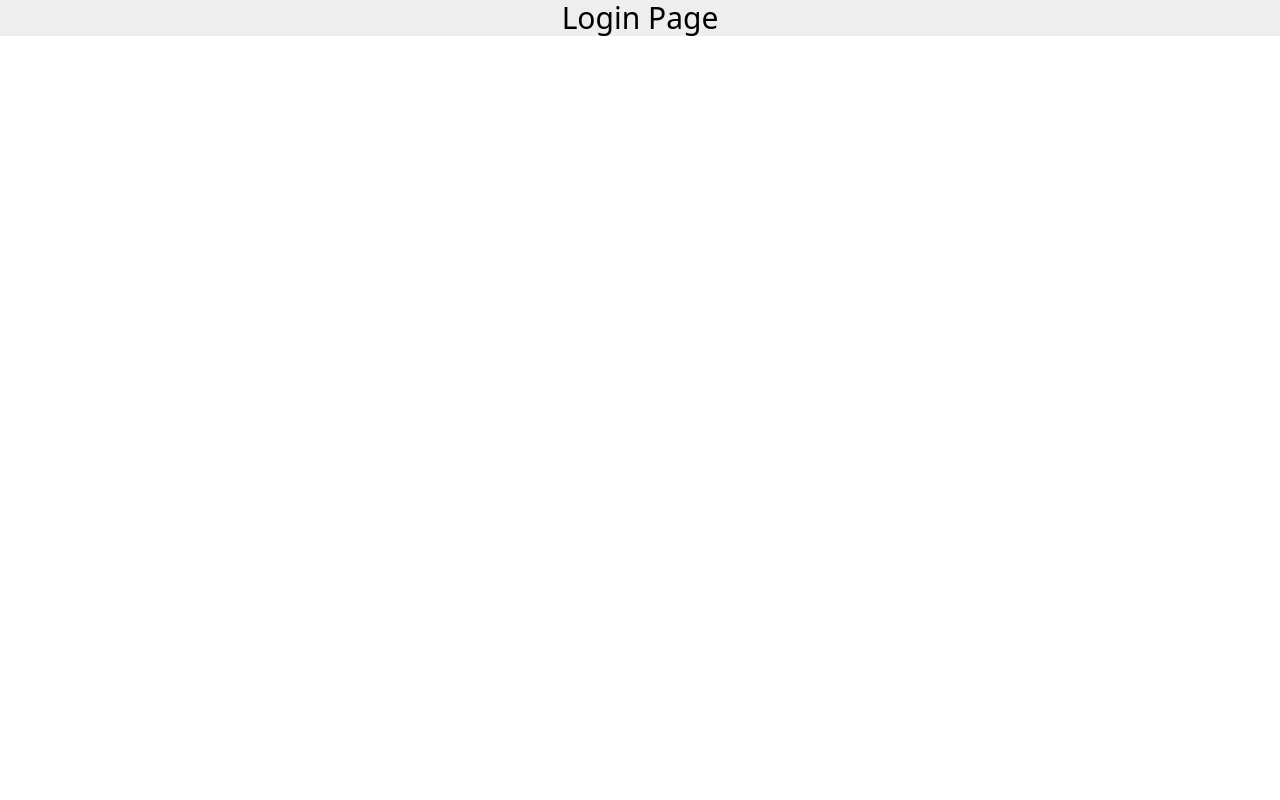
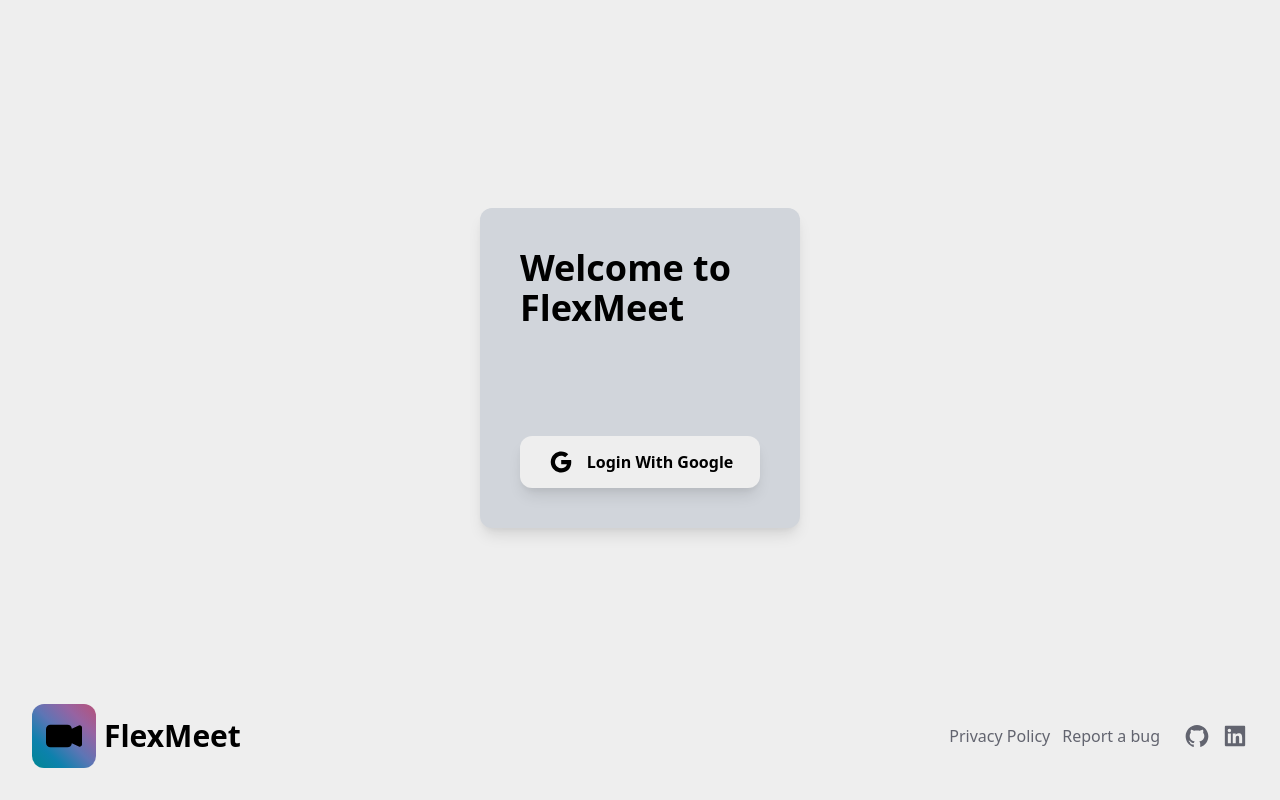
Before and after one commit to namansukhwani/FlexMeet, a Next.js app: page / in a window 1280 px wide. Before the commit this address had no page. Built offline with nearby package versions, Linux system fonts and the light colour scheme.

Commit message:
login screen

```diff
--- a/components/Layout.js
+++ b/components/Layout.js
@@ -5,7 +5,7 @@
     const { theme, setTheme } = useTheme()
 
     return (
-        <div className="dark:bg-appColor-dark bg-appColor-light flex font-sans" >
+        <div className="dark:bg-appColor-dark bg-appColor-light flex h-screen w-screen font-sans" >
             <Head>
                 <title>FlexMeet</title>
                 <link rel="apple-touch-icon" sizes="180x180" href="/apple-touch-icon.png" />
--- a/pages/index.js
+++ b/pages/index.js
@@ -1,19 +1,40 @@
 import { useEffect } from 'react';
 import { useRouter } from 'next/router';
-
+import { BsCameraVideoFill } from 'react-icons/bs';
+import { AiFillGithub, AiFillLinkedin, AiOutlineGoogle } from 'react-icons/ai'
 export default function Login() {
 
   const router = useRouter();
 
   useEffect(() => {
-    router.push('/me', undefined, { shallow: true })
+    // router.push('/me', undefined, { shallow: true })
 
   }, [])
 
   return (
     <>
-      <div className="flex justify-center container">
-        <h1 className="self-center text-3xl">Login Page</h1>
+      <div className="relative h-full w-full flex flex-grow justify-center align-middle">
+        <div className="w-4/5 h-2/5 lg:w-1/4 md:w-2/5 p-6 md:p-10 flex flex-col justify-between md:self-center -mt-16 dark:bg-appColor-appLight bg-gray-300 rounded-xl shadow-lg self-center">
+          <h1 className="font-bold text-4xl ">Welcome to FlexMeet</h1>
+          <button onClick={() => router.push('/me', undefined, { shallow: true })} type="button" className="flex p-3 bg-appColor-light dark:bg-appColor-appExtraLight rounded-xl justify-items-center justify-center align-middle flex-row outline-none focus:outline-none shadow-lg">
+            <AiOutlineGoogle size={28} className="self-center" />
+            <h1 className="font-bold text-base self-center ml-3"> Login With Google</h1>
+          </button>
+        </div>
+        <div className="absolute bottom-0 left-0 right-0 flex p-8 flex-col md:flex-row justify-center md:justify-between align-middle">
+          <div className="flex flex-row self-center">
+            <div className="w-14 h-14 md:w-16 md:h-16 flex align-middle justify-center rounded-xl" style={{ backgroundImage: 'linear-gradient(to right top, #008793, #0d81ad, #5d75b5, #9663a2, #b75279)' }}>
+              <BsCameraVideoFill className=" self-center text-4xl md:text-4xl" />
+            </div>
+            <h1 className="font-bold text-3xl md:4xl ml-2 self-center">FlexMeet</h1>
+          </div>
+          <div className="flex flex-row justify-items-center mt-2 -mb-4 md:mt-0 md:-mb-0 justify-center self-center">
+            <a type="button" className=" self-center text-xs md:text-base text-appColor-caption outline-none focus:outline-none mr-3">Privacy Policy</a>
+            <a href="https://github.com/namansukhwani/FlexMeet/issues" type="button" className=" self-center text-xs md:text-base text-appColor-caption outline-none focus:outline-none mr-6">Report a bug</a>
+            <a href="https://github.com/namansukhwani/FlexMeet" type="button" className=" self-center  text-appColor-caption outline-none focus:outline-none mr-3"><AiFillGithub size={26} /></a>
+            <a href="https://www.linkedin.com/in/naman-sukhwani-478939147/" type="button" className=" self-center text-appColor-caption outline-none focus:outline-none"><AiFillLinkedin size={26} /></a>
+          </div>
+        </div>
       </div>
     </ >
   )
--- a/pages/me/index.js
+++ b/pages/me/index.js
@@ -27,7 +27,7 @@
             <div className="relative flex  flex-col overflow-y-scroll h-full md:overflow-y-hidden md:flex-row scrollbar-none">
                 <div className="md:border-r lg:border-r border-gray-300 dark:border-gray-800 px-6 py-3 md:w-2/4 lg:w-2/5 lg:py-10 lg:px-12 md:py-10 md:px-12">
                     <div className="grid grid-flow-row w-full grid-cols-2 gap-3 md:gap-6">
-                        <div className=" flex flex-col justify-between max-h-48 bg-appColor-newCardDark dark:bg-appColor-newCard rounded-xl shadow-lg p-3 md:p-5">
+                        <div className=" flex flex-col justify-between max-h-48 bg-appColor-newCardDark dark:bg-appColor-newCard rounded-xl shadow-lg p-3 md:p-5 transform transition duration-200 ease-in-out md:hover:scale-105">
                             <div className="w-10 h-10 md:w-14 md:h-14 flex align-middle justify-center rounded-xl bg-appColor-newCardLight">
                                 <RiVideoAddFill size={26} className=" self-center" />
                             </div>
@@ -36,7 +36,7 @@
                                 <p className="font-extralight text-xs">set up new meeting</p>
                             </div>
                         </div>
-                        <div className=" flex flex-col justify-between max-h-48 w-auto self-stretch  bg-appColor-otherCardDark dark:bg-appColor-otherCard rounded-xl shadow-lg p-3 md:p-5">
+                        <div className=" flex flex-col justify-between max-h-48 w-auto self-stretch  bg-appColor-otherCardDark dark:bg-appColor-otherCard rounded-xl shadow-lg p-3 md:p-5 transform transition duration-200 ease-in-out md:hover:scale-105">
                             <div className="w-10 h-10 md:w-14 md:h-14 flex align-middle justify-center rounded-xl bg-appColor-otherCardLight">
                                 <BsFillPlusSquareFill size={20} className=" self-center" />
                             </div>
@@ -45,7 +45,7 @@
                                 <p className="font-extralight text-xs">via invitation link</p>
                             </div>
                         </div>
-                        <div className=" flex flex-col justify-between max-h-48 w-auto self-stretch  bg-appColor-otherCardDark dark:bg-appColor-otherCard rounded-xl shadow-lg p-3 md:p-5">
+                        <div className=" flex flex-col justify-between max-h-48 w-auto self-stretch  bg-appColor-otherCardDark dark:bg-appColor-otherCard rounded-xl shadow-lg p-3 md:p-5 transform transition duration-200 ease-in-out md:hover:scale-105">
                             <div className="w-10 h-10 md:w-14 md:h-14 flex align-middle justify-center rounded-xl bg-appColor-otherCardLight">
                                 <SiGooglecalendar size={20} className=" self-center" />
                             </div>
@@ -54,7 +54,7 @@
                                 <p className="font-extralight text-xs">plan your meeting</p>
                             </div>
                         </div>
-                        <div className=" flex flex-col justify-between max-h-48 w-auto self-stretch  bg-appColor-otherCardDark dark:bg-appColor-otherCard rounded-xl shadow-lg p-3 md:p-5">
+                        <div className=" flex flex-col justify-between max-h-48 w-auto self-stretch  bg-appColor-otherCardDark dark:bg-appColor-otherCard rounded-xl shadow-lg p-3 md:p-5 transform transition duration-200 ease-in-out md:hover:scale-105">
                             <div className="w-10 h-10 md:w-14 md:h-14 flex align-middle justify-center rounded-xl bg-appColor-otherCardLight">
                                 <MdScreenShare size={20} className=" self-center" />
                             </div>
@@ -67,7 +67,7 @@
                 </div>
                 <div className="flex md:w-2/4 lg:w-3/5 px-6 py-3 md:py-0 lg:py-0  lg:px-6 md:px-6  ">
                     <div className="md:overflow-y-scroll scrollDiv lg:px-6 md:px-6">
-                        <div className=" relative rounded-xl flex flex-nowrap overflow-hidden max-h-40 md:h-44 lg:h-60 md:mt-10 shadow-lg">
+                        <div className=" relative rounded-xl flex flex-nowrap overflow-hidden max-h-40 md:h-44 lg:h-60 md:mt-10 shadow-lg transform transition duration-200 ease-in-out md:hover:-skew-x-2 md:hover:skew-y-4">
                             <Image src='/images/meetClock.jpg' objectFit="cover" width={777} height={400} />
                             <div className="absolute flex flex-col bottom-4 right-4">
                                 <h1 className="font-bold md:text-5xl text-4xl self-end text-appColor-dark">{moment(time).format('hh:mm')}</h1>
@@ -77,7 +77,7 @@
                         <br />
                         {[...Array(5)].map((metting, index) => {
                             return (
-                                <div key={index.toString()} className="relative flex flex-col p-4 md:p-5 rounded-xl bg-gray-300 dark:bg-appColor-appLight h-auto mb-3 shadow-md">
+                                <div key={index.toString()} className="relative flex flex-col p-4 md:p-5 rounded-xl bg-gray-300 dark:bg-appColor-appLight h-auto mb-3 shadow-md transform transition duration-200 md:hover:scale-105">
                                     <div className="flex flex-col ">
                                         <h1 className="text-lg md:text-xl lg:text-xl font-bold">Design Daily Metting</h1>
                                         <div className="flex flex-row text-appColor-caption">
```
Also changed, not shown: 1 other file (tests, documents, lock files or other folders).
